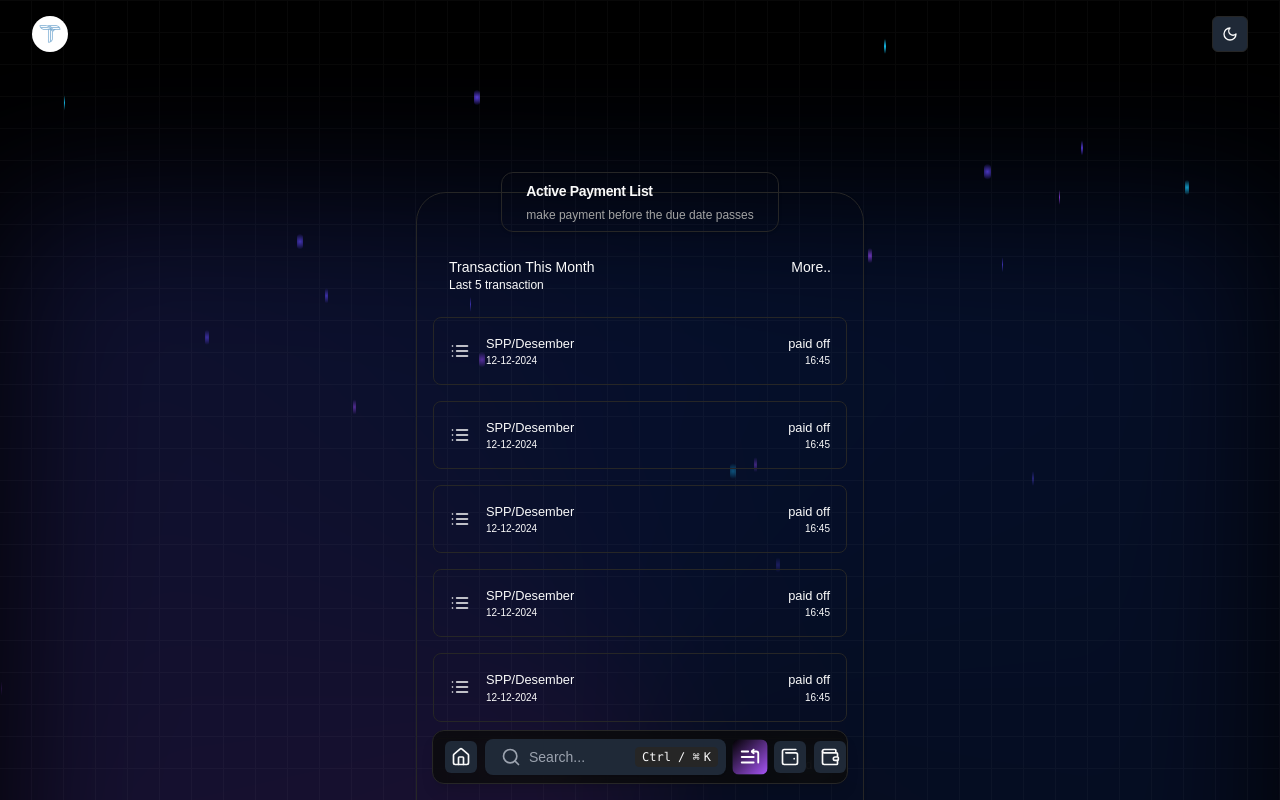
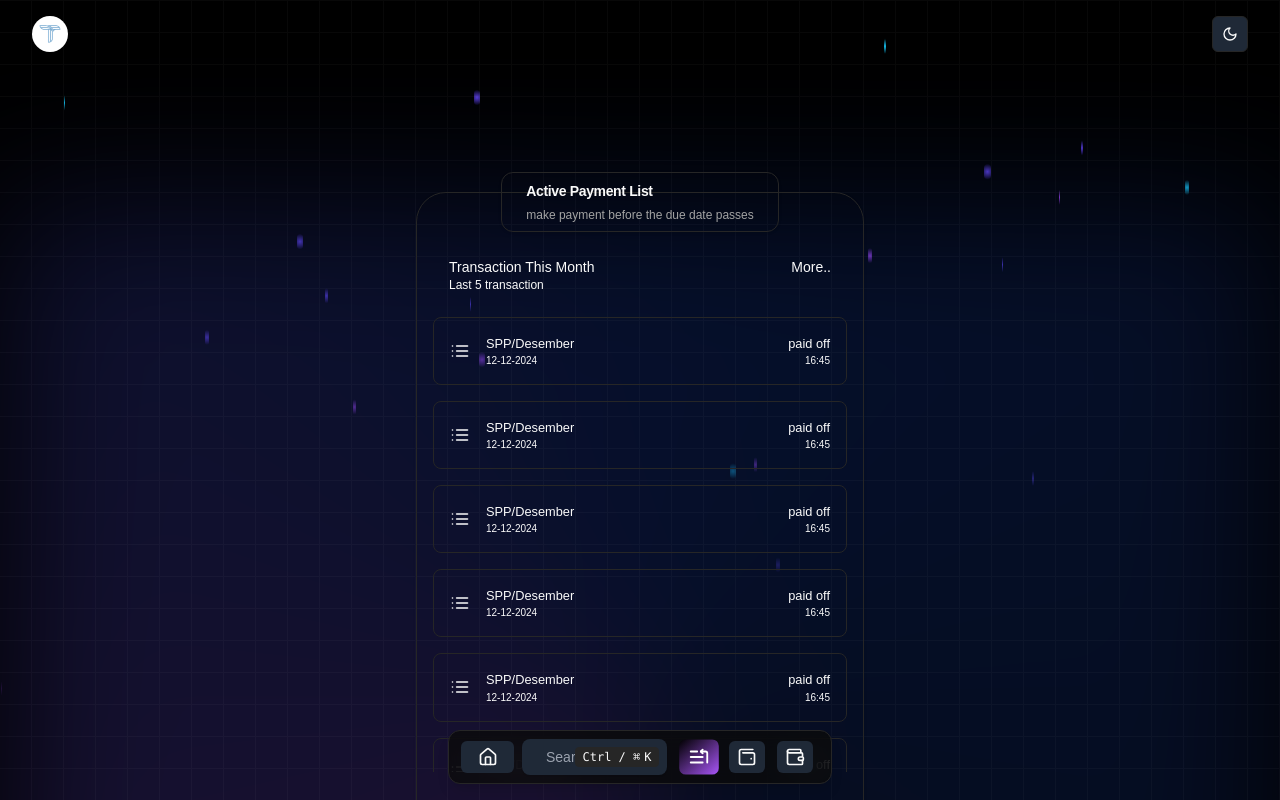
Before and after one commit to FebriTahta/next_school_payment, a Next.js app: page /payment-list in a window 1280 px wide. Shown: the top 800 px of the page. Built offline with nearby package versions, Linux system fonts and the light colour scheme.

Commit message:
bottom menut

```diff
--- a/components/button/search-box-button.tsx
+++ b/components/button/search-box-button.tsx
@@ -17,8 +17,8 @@ const SearchBoxButton = () => {
   };
 
   return (
-    <button type="button" className="relative w-full sm:max-w-sm mx-auto text-xs md:text-base md:max-w-none">
-      <div className="flex items-center sm:max-w-full md:max-w-full lg:max-w-full xl:max-w-full space-x-2 px-4 py-2 bg-gray-100 dark:bg-gray-800 rounded-lg shadow-sm">
+    <button type="button" className="relative w-full max-w-full">
+      <div className="flex items-center space-x-2 px-4 py-2 bg-gray-100 dark:bg-gray-800 rounded-lg shadow-sm">
         <Search className="w-5 h-5 text-gray-500 dark:text-gray-400" />
         <input
           type="text"
--- a/components/navigation/bottom-menu.tsx
+++ b/components/navigation/bottom-menu.tsx
@@ -1,58 +1,68 @@
-"use client"
+"use client";
 
-import { Wallet, WalletMinimal, ListStart, Home } from 'lucide-react';
-import Link from 'next/link';
-import SearchBoxButton from '../button/search-box-button';
-import { usePathname } from 'next/navigation';
+import { Wallet, WalletMinimal, ListStart, Home } from "lucide-react";
+import Link from "next/link";
+import SearchBoxButton from "../button/search-box-button";
+import { usePathname } from "next/navigation";
 
 export function BottomMenu() {
-
   const pathName = usePathname();
 
   return (
     <>
-      {pathName !== "/"
-
-      &&
-
-      <div className="fixed inset-x-0 bottom-4 z-50 mx-auto w-full max-w-md">
-        <nav className="mx-4 flex items-center gap-2 rounded-xl border bg-background/80 pl-3 pr-3 pt-2 pb-2 shadow-lg backdrop-blur-lg">
-
-          <div className={`flex h-8 w-8 items-center justify-center rounded-md bg-gray-200 shrink-0 dark:bg-gray-800 transition-transform duration-200 hover:scale-125 ${
-            pathName == '/home'
-            ? "bg-gradient-to-br from-black to-purple-500 text-white scale-110 hover:scale-125"
+      {pathName !== "/" && (
+        <div className="fixed inset-x-0 bottom-4 z-50 mx-auto w-full max-w-md pr-8 pl-8">
+          <nav className="grid grid-cols-12 items-center gap-2 rounded-xl border bg-background/80 px-3 py-2 shadow-lg backdrop-blur-lg">
+            {/* Home Button (2 columns) */}
+            <div
+              className={`col-span-2 flex h-8 w-full items-center justify-center rounded-md transition-transform duration-200 ${
+                pathName === "/home"
+                  ? "bg-gradient-to-br from-black to-purple-500 text-white scale-110"
                   : "bg-gray-200 dark:bg-gray-800 hover:scale-125"
-          }`}>
-            <Link href={'/home'}>
+              }`}
+            >
+              <Link href={"/home"}>
                 <Home className="h-5 w-5" />
               </Link>
             </div>
-          <div className="relative flex flex-1 items-center">
+
+            {/* Search Box (5 columns) */}
+            <div className="col-span-5">
               <SearchBoxButton />
             </div>
-          <div className={`flex items-center gap-2 h-8 w-8 justify-center rounded-md bg-gray-200 shrink-0
-          dark:bg-gray-800 transition-transform duration-200 hover:scale-125 ${
-            pathName == '/payment-list'
-            ? "bg-gradient-to-br from-black to-purple-500 text-white scale-110 hover:scale-125"
+
+            {/* Other Buttons (5 columns, split equally) */}
+            <div className="col-span-5 flex justify-around">
+              {/* Payment List Button */}
+              <div
+                className={`flex h-8 w-9 items-center justify-end rounded-md shrink-0 transition-transform duration-200 ${
+                  pathName === "/payment-list"
+                    ? "bg-gradient-to-br from-black to-purple-500 text-white scale-110"
                     : "bg-gray-200 dark:bg-gray-800 hover:scale-125"
-          }`}>
-            <Link href={'/payment-list'} className="p-2">
-              <ListStart className='h-5 w-5'/>
+                }`}
+              >
+                <Link href={"/payment-list"} className="p-2">
+                  <ListStart className="h-5 w-5" />
                 </Link>
               </div>
-          <div className="flex items-center gap-2 h-8 w-8 justify-center rounded-md bg-gray-200 shrink-0 dark:bg-gray-800 transition-transform duration-200 hover:scale-125">
-            <Link href={'/'} className="p-2">
-              <WalletMinimal className='h-5 w-5'/>
+
+              {/* Wallet Minimal Button */}
+              <div className="flex h-8 w-9 items-center justify-end rounded-md bg-gray-200 dark:bg-gray-800 transition-transform duration-200 hover:scale-125">
+                <Link href={"/"} className="p-2">
+                  <WalletMinimal className="h-5 w-5" />
                 </Link>
               </div>
-          <div className="flex items-center gap-2 h-8 w-8 justify-center rounded-md bg-gray-200 shrink-0 dark:bg-gray-800 transition-transform duration-200 hover:scale-125">
-            <Link href={'/'} className="p-2">
-              <Wallet className='h-5 w-5'/>
+
+              {/* Wallet Button */}
+              <div className="flex h-8 w-9 items-center justify-end rounded-md bg-gray-200 dark:bg-gray-800 transition-transform duration-200 hover:scale-125">
+                <Link href={"/"} className="p-2">
+                  <Wallet className="h-5 w-5" />
                 </Link>
+              </div>
             </div>
           </nav>
         </div>
-      }
+      )}
     </>
   );
 }
```
Lines whose indentation alone changed are shown as unchanged.
